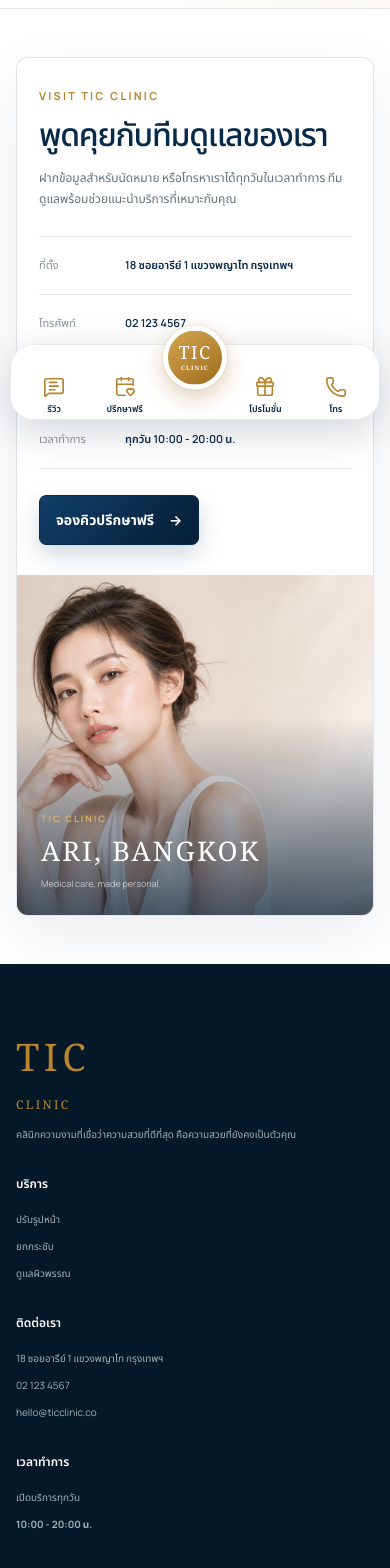
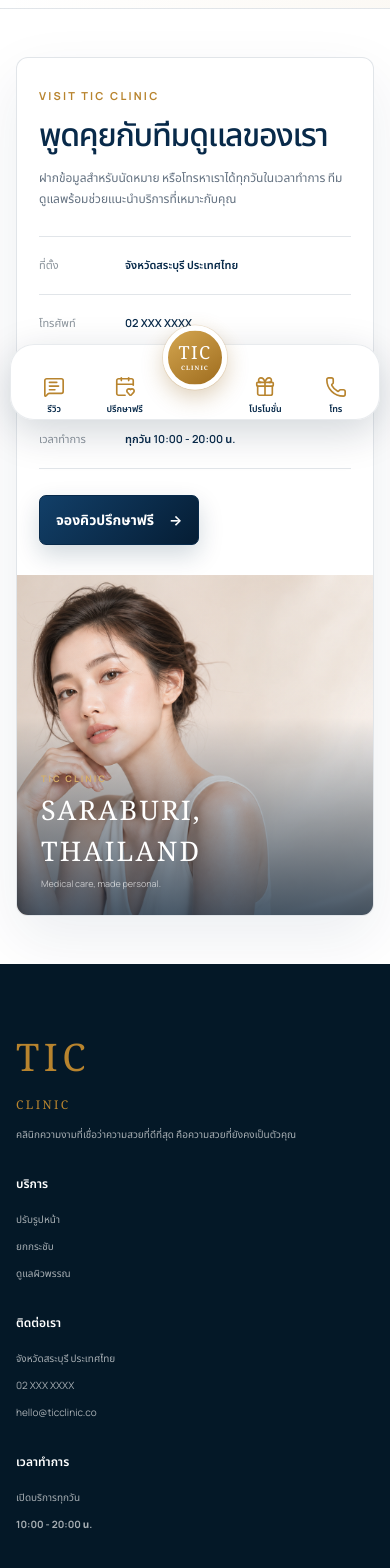
Before and after one commit to tawandaeng007/TIC-test, a Next.js app: page /contact in a window 390 px wide. Shown: the part 414-1982 px from the top of the page. Built offline with nearby package versions, Linux system fonts and the light colour scheme.

Commit message:
Update Saraburi address and placeholder phone

```diff
--- a/app/ClinicSite.tsx
+++ b/app/ClinicSite.tsx
@@ -488,8 +488,8 @@ export default function ClinicSite({ page = "home" }: { page?: ClinicPage }) {
                 ทีมดูแลพร้อมช่วยแนะนำบริการที่เหมาะกับคุณ
               </p>
               <div className="contact-list">
-                <div><span>ที่ตั้ง</span><strong>18 ซอยอารีย์ 1 แขวงพญาไท กรุงเทพฯ</strong></div>
-                <div><span>โทรศัพท์</span><a href="tel:021234567">02 123 4567</a></div>
+                <div><span>ที่ตั้ง</span><strong>จังหวัดสระบุรี ประเทศไทย</strong></div>
+                <div><span>โทรศัพท์</span><a href="/contact">02 XXX XXXX</a></div>
                 <div><span>อีเมล</span><a href="mailto:hello@ticclinic.co">hello@ticclinic.co</a></div>
                 <div><span>เวลาทำการ</span><strong>ทุกวัน 10:00 - 20:00 น.</strong></div>
               </div>
@@ -500,7 +500,7 @@ export default function ClinicSite({ page = "home" }: { page?: ClinicPage }) {
             <div className="contact-visual" aria-hidden="true">
               <div>
                 <span>TIC CLINIC</span>
-                <strong>ARI, BANGKOK</strong>
+                <strong>SARABURI, THAILAND</strong>
                 <small>Medical care, made personal.</small>
               </div>
             </div>
@@ -528,8 +528,8 @@ export default function ClinicSite({ page = "home" }: { page?: ClinicPage }) {
           </div>
           <div>
             <h3>ติดต่อเรา</h3>
-            <p>18 ซอยอารีย์ 1 แขวงพญาไท กรุงเทพฯ</p>
-            <a href="tel:021234567">02 123 4567</a>
+            <p>จังหวัดสระบุรี ประเทศไทย</p>
+            <a href="/contact">02 XXX XXXX</a>
             <a href="mailto:hello@ticclinic.co">hello@ticclinic.co</a>
           </div>
           <div>
@@ -573,7 +573,7 @@ export default function ClinicSite({ page = "home" }: { page?: ClinicPage }) {
           </span>
           <span>โปรโมชั่น</span>
         </a>
-        <a href="tel:021234567">
+        <a href="/contact">
           <span className="mobile-nav-icon" aria-hidden="true">
             <Phone />
           </span>
```
